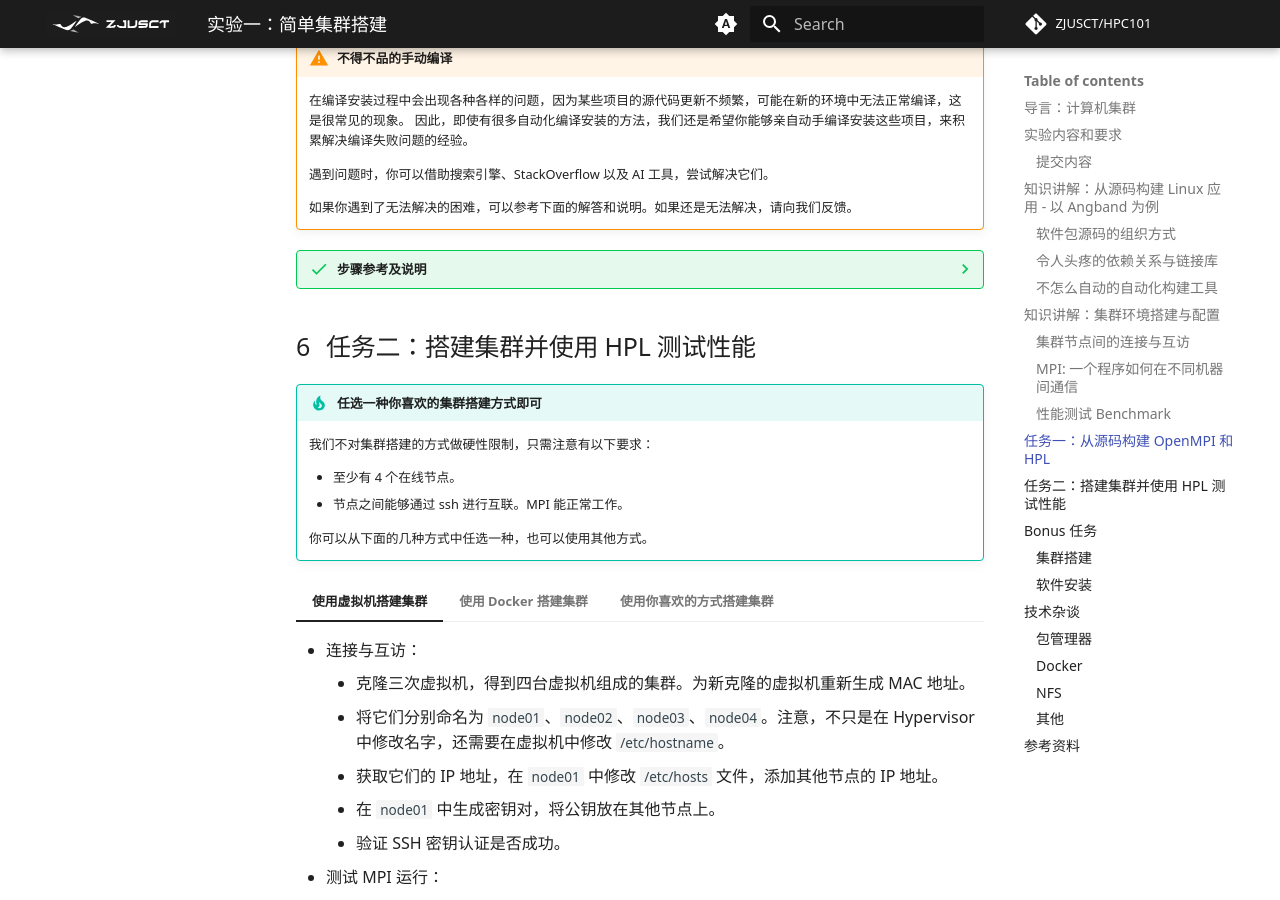
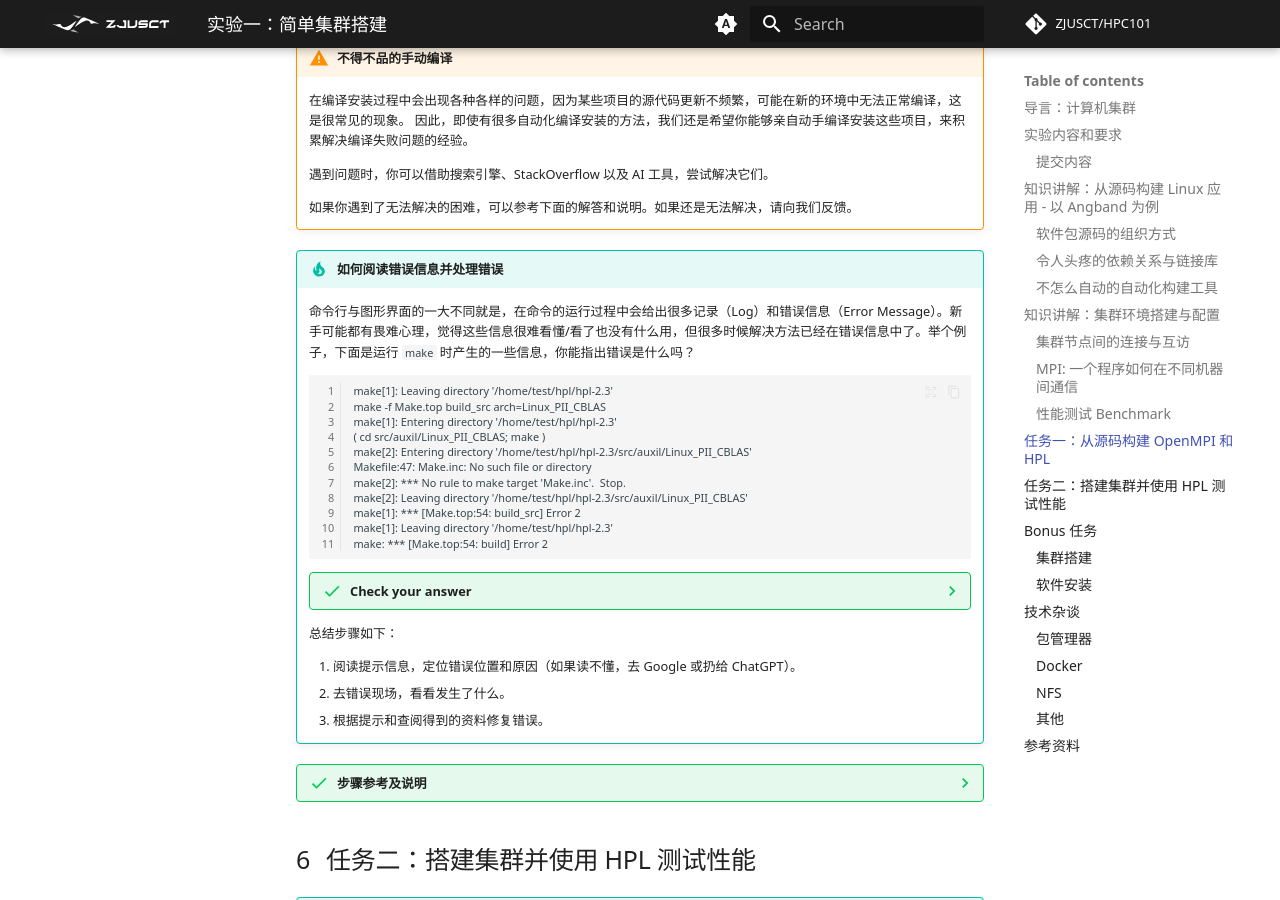
Before and after one commit to wys917/HPC101, an MkDocs documentation site: the page built from docs/lab/Lab1-MiniCluster/index.md, in a window 1280 px wide and 900 px high, scrolled down 14636 px. Built offline with MkDocs 1.6.1 and Material for MkDocs 9.7.7, drawn with Linux system fonts in a browser that asks for light colours; some web fonts are replaced; comment, search, counter and statistics services are not loaded.

Commit message:
fix: add tips on reading error messages back

````diff
--- a/docs/lab/Lab1-MiniCluster/index.md
+++ b/docs/lab/Lab1-MiniCluster/index.md
@@ -531,6 +531,46 @@ zlib 是 OpenMPI 的可选依赖，用于改善数据传输性能，可在构建
 
     如果你遇到了无法解决的困难，可以参考下面的解答和说明。如果还是无法解决，请向我们反馈。
 
+!!! tip "如何阅读错误信息并处理错误"
+
+    命令行与图形界面的一大不同就是，在命令的运行过程中会给出很多记录（Log）和错误信息（Error Message）。新手可能都有畏难心理，觉得这些信息很难看懂/看了也没有什么用，但很多时候解决方法已经在错误信息中了。举个例子，下面是运行 `make` 时产生的一些信息，你能指出错误是什么吗？
+
+    ```text linenums="1"
+    make[1]: Leaving directory '/home/test/hpl/hpl-2.3'
+    make -f Make.top build_src arch=Linux_PII_CBLAS
+    make[1]: Entering directory '/home/test/hpl/hpl-2.3'
+    ( cd src/auxil/Linux_PII_CBLAS; make )
+    make[2]: Entering directory '/home/test/hpl/hpl-2.3/src/auxil/Linux_PII_CBLAS'
+    Makefile:47: Make.inc: No such file or directory
+    make[2]: *** No rule to make target 'Make.inc'.  Stop.
+    make[2]: Leaving directory '/home/test/hpl/hpl-2.3/src/auxil/Linux_PII_CBLAS'
+    make[1]: *** [Make.top:54: build_src] Error 2
+    make[1]: Leaving directory '/home/test/hpl/hpl-2.3'
+    make: *** [Make.top:54: build] Error 2
+    ```
+
+    ??? success "Check your answer"
+
+        错误是第 6 行的 `Makefile:47: Make.inc: No such file or directory`。这个错误信息的开头是 `Makefile:47`，表示错误发生在 Makefile 的第 47 行。错误原因是 `Make.inc` 文件不存在。
+
+        那么如何解决这个问题呢？**当然是去发生错误的地方看看**。跳转到 `/home/test/hpl/hpl-2.3/src/auxil/Linux_PII_CBLAS` 这个文件夹，使用 `ls -lah` 命令查看文件夹中的文件，我们得到如下结果：
+
+        ```text
+        total 5.5K
+        drwxr-xr-x 2 test test  4.0K May  6  2024 .
+        drwxr-xr-x 3 test test 11.0K May  6  2024 ..
+        lrwxrwxrwx 1 test test    36 May  6  2024 Make.inc -> /home/test/hpl/hpl/Make.Linux_PII_CBLAS
+        -rw-r--r-- 1 test test  5.0K May  6  2024 Makefile
+        ```
+
+        对比一下现在的位置：`/home/test/hpl/hpl-2.3/`，显然上面路径中是把 `hpl-2.3` 写成了 `hpl`。修改顶层 Makefile 中的路径即可解决问题。
+
+    总结步骤如下：
+
+    1. 阅读提示信息，定位错误位置和原因（如果读不懂，去 Google 或扔给 ChatGPT）。
+    2. 去错误现场，看看发生了什么。
+    3. 根据提示和查阅得到的资料修复错误。
+
 ??? success "步骤参考及说明"
 
     **请务必在阅读本部分之前，先参考知识讲解，尝试自己构建 OpenMPI, BLAS 和 HPL。**
````
